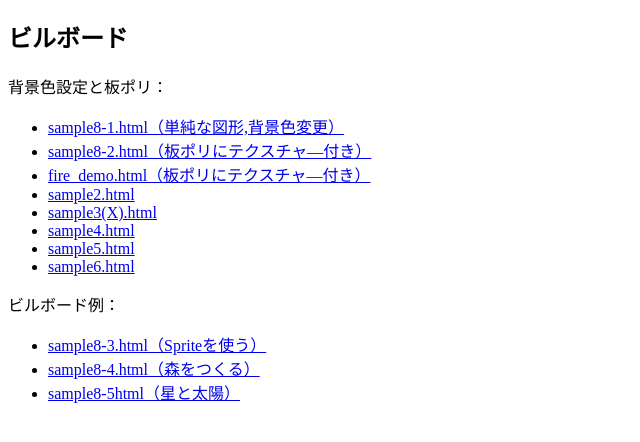
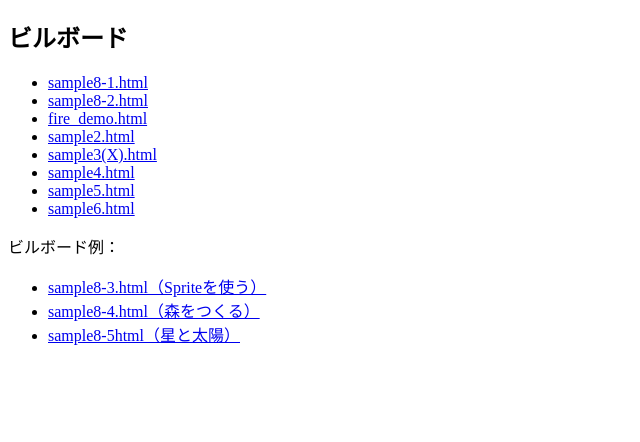
Before and after one commit to capchino12/report2, a plain HTML site: page index.html in a window 1280 px wide. Shown: the part 70-512 px from the top of the page, without its empty margins (0-640 px from the left). Drawn offline with Linux system fonts and the light colour scheme.

Commit message:
Update index.html

```diff
--- a/index.html
+++ b/index.html
@@ -8,11 +8,11 @@
     <h1>WebGL演習（４）</h1>
     <h2>ビルボード</h2>
     <p>
-        背景色設定と板ポリ：
+
         <ul>
-            <li><a href="sample8-1.html">sample8-1.html（単純な図形,背景色変更）</a></li>
-            <li><a href="sample8-2.html">sample8-2.html（板ポリにテクスチャ―付き）</a></li>
-            <li><a href="fire_demo.html">fire_demo.html（板ポリにテクスチャ―付き）</a></li>
+            <li><a href="sample8-1.html">sample8-1.html</a></li>
+            <li><a href="sample8-2.html">sample8-2.html</a></li>
+            <li><a href="fire_demo.html">fire_demo.html</a></li>
             <li><a href="sample2.html">sample2.html</a></li>
             <li><a href="sample3(X).html">sample3(X).html</a></li>
             <li><a href="sample4.html">sample4.html</a></li>
```
